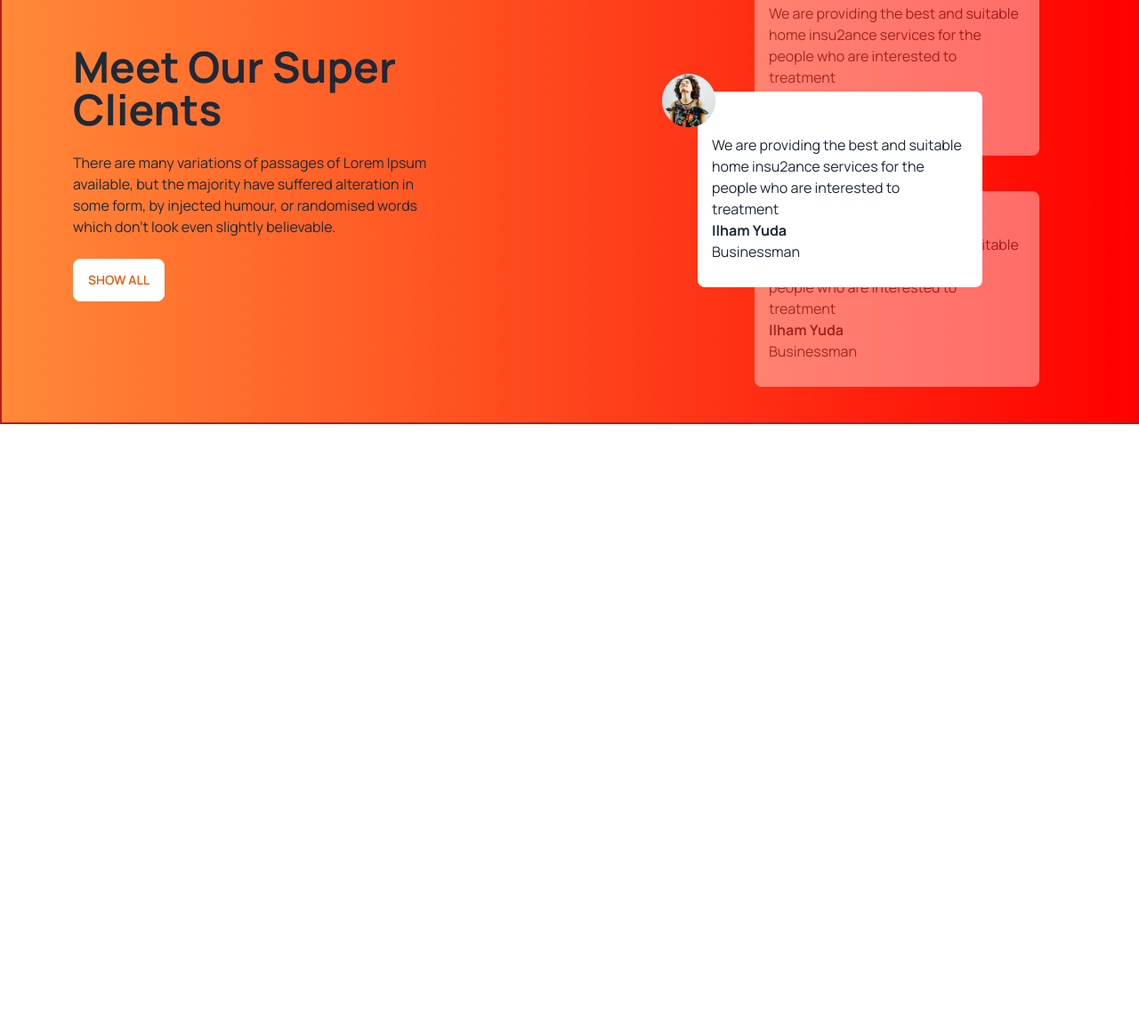
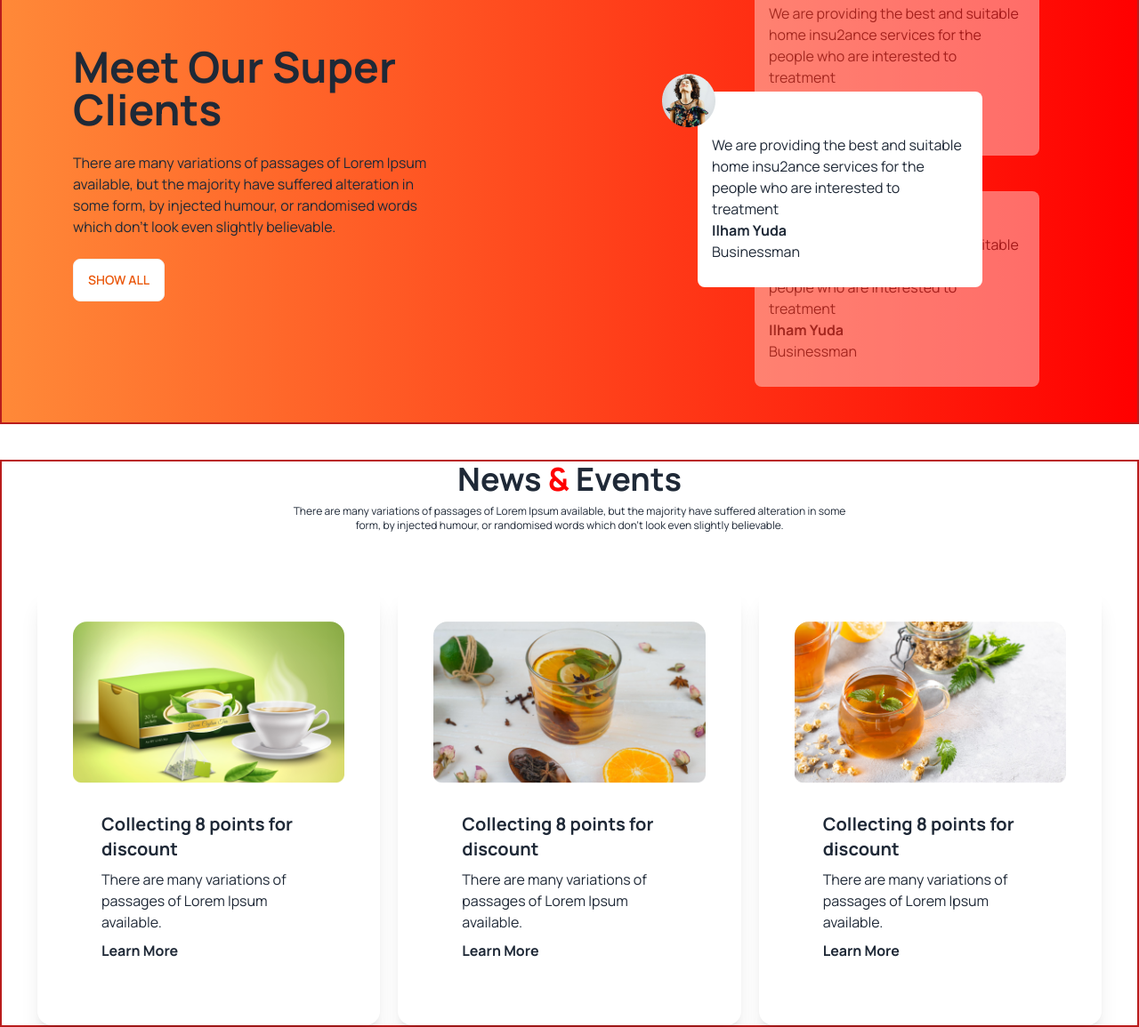
Before and after one commit to Fariha1865/TeaHouse-landing-page-with-Tailwind-DaisyUI-, a plain HTML site: page index.html in a window 1280 px wide. Shown: the part 1970-3125 px from the top of the page at 89% size. Before the commit the page ends 2447 px from the top, so only its background shows below. Drawn offline with nearby package versions, Linux system fonts and the light colour scheme.

Commit message:
new events section added

```diff
--- a/index.html
+++ b/index.html
@@ -185,16 +185,22 @@
                 <!-- left -->
                 <div class="grid grid-cols-2 gap-2 flex-1">
                     <div class="rounded-xl h-36 bg-gradient-to-r from-gradient-start to-gradient-end opacity-10"></div>
-                     <div class="bg-[#E6A6231A] flex rounded-lg px-8 py-12  justify-center row-span-2"><img src="./images/fresh-1.png" alt="" class=""></div>
-                     <div class="bg-[#5776391A] flex justify-center rounded-lg px-8 py-12  row-span-2"><img src="./images/fresh-2.png" alt=""></div>
+                    <div class="bg-[#E6A6231A] flex rounded-lg px-8 py-12  justify-center row-span-2"><img
+                            src="./images/fresh-1.png" alt="" class=""></div>
+                    <div class="bg-[#5776391A] flex justify-center rounded-lg px-8 py-12  row-span-2"><img
+                            src="./images/fresh-2.png" alt=""></div>
                     <div class="rounded-xl h-36 bg-gradient-to-r opacity-10 from-[#555555] to-[#D9D9D9]"></div>
                 </div>
                 <!-- right -->
                 <div class="flex-1">
                     <h1 class="font-bold text-4xl mb-2">Great Tea,<br> Freshly Presented</h1>
-                    <p class="mb-5">The meaning of gong cha is chanese is to provide the best tea to emperor from all possessions . It represents the highest quality and self expectation. Establishing in 2006, Gong cha had been deeply appreciated by its custoers  because of good words of mouth and unique customized service orginated from Taiwan.</p>
+                    <p class="mb-5">The meaning of gong cha is chanese is to provide the best tea to emperor from all
+                        possessions . It represents the highest quality and self expectation. Establishing in 2006, Gong
+                        cha had been deeply appreciated by its custoers because of good words of mouth and unique
+                        customized service orginated from Taiwan.</p>
                     <h1 class="font-bold text-xl mb-2">Unique Taste</h1>
-                    <p class="mb-5">A Unique and different style from other teapots gives a luxurious and minimalist impression</p>
+                    <p class="mb-5">A Unique and different style from other teapots gives a luxurious and minimalist
+                        impression</p>
                     <h1 class="font-bold text-xl mb-2">Premium Quality</h1>
                     <p class="mb-5">Premium Quality that makes tea more elegant and more durable when you use it.</p>
 
@@ -203,8 +209,10 @@
         </section>
 
         <!-- Meet Clients Section -->
-         <section class="max-w-screen-xl mx-auto mt-10 bg-gradient-to-l from-gradient-start to-gradient-end border-2 border-solid border-red-700">
-                <div class="hero-content relative flex-col-reverse lg:flex-row-reverse px-20 py-10 gap-10 lg:gap-72 items-center justify-between">
+        <section
+            class="max-w-screen-xl mx-auto mt-10 bg-gradient-to-l from-gradient-start to-gradient-end border-2 border-solid border-red-700">
+            <div
+                class="hero-content relative flex-col-reverse lg:flex-row-reverse px-20 py-10 gap-10 lg:gap-72 items-center justify-between">
                 <div class="flex-1">
 
                     <!-- reviews -->
@@ -214,7 +222,8 @@
                             <img src="./images/client.png" alt="" class="absolute -top-7 -left-12">
                         </div>
                         <div class="py-5 px-2 pt-10">
-                        <p>We are providing the best and suitable home insu2ance services for the people who are interested to treatment</p>
+                            <p>We are providing the best and suitable home insu2ance services for the people who are
+                                interested to treatment</p>
                             <h1 class="font-bold">Ilham Yuda</h1>
                             <p>Businessman</p>
                         </div>
@@ -225,7 +234,8 @@
                             <img src="./images/client.png" alt="" class="absolute -top-7 -left-12">
                         </div>
                         <div class="py-5 px-2 pt-10">
-                        <p>We are providing the best and suitable home insu2ance services for the people who are interested to treatment</p>
+                            <p>We are providing the best and suitable home insu2ance services for the people who are
+                                interested to treatment</p>
                             <h1 class="font-bold">Ilham Yuda</h1>
                             <p>Businessman</p>
                         </div>
@@ -236,7 +246,8 @@
                             <img src="./images/client.png" alt="" class="absolute -top-7 -left-12">
                         </div>
                         <div class="py-5 px-2 pt-10">
-                        <p>We are providing the best and suitable home insu2ance services for the people who are interested to treatment</p>
+                            <p>We are providing the best and suitable home insu2ance services for the people who are
+                                interested to treatment</p>
                             <h1 class="font-bold">Ilham Yuda</h1>
                             <p>Businessman</p>
                         </div>
@@ -245,12 +256,56 @@
                 <div class="flex-1">
 
                     <h1 class="text-5xl font-bold">Meet Our Super Clients</h1>
-                    <p class="py-6">There are many variations of passages of Lorem Ipsum available, but the majority have suffered alteration in some form, by injected humour, or randomised words which don't look even slightly believable. </p>
+                    <p class="py-6">There are many variations of passages of Lorem Ipsum available, but the majority
+                        have suffered alteration in some form, by injected humour, or randomised words which don't look
+                        even slightly believable. </p>
                     <button class="btn bg-white text-orange-600">Show All</button>
 
                 </div>
             </div>
         </section>
+
+        <!-- New Events Section -->
+        <section class="max-w-screen-xl mx-auto mt-10 border-2 border-solid border-red-700">
+            <h1 class="text-center font-bold text-4xl mb-2">News <span
+                class="text-gradient-start">& </span>Events</h1>
+                <div class="flex justify-center mb-10">
+                    <p class="text-center md:mb-5 w-1/2 text-xs">There are many variations of passages of Lorem Ipsum available, but the majority have suffered alteration in some form, by injected humour, or randomised words which don't look even slightly believable. </p>
+                </div>
+
+                <!-- Cards Holder -->
+                <div class="grid grid-cols-1 lg:grid-cols-3 px-10 gap-5">
+
+                    <!-- card-1 -->
+                    <div class="card bg-base-100 shadow-xl p-10">
+                        <figure><img src="./images/news-1.png" alt="Shoes" /></figure>
+                        <div class="card-body">
+                          <h2 class="font-bold text-xl">Collecting 8 points for<br> discount</h2>
+                          <p>There are many variations of passages of Lorem Ipsum available.</p>
+                          <p class="font-bold">Learn More</p>
+                        </div>
+                      </div>
+                    <!-- card-2 -->
+                    <div class="card bg-base-100 shadow-xl p-10">
+                        <figure><img src="./images/news-2.png" alt="Shoes" /></figure>
+                        <div class="card-body">
+                          <h2 class="font-bold text-xl">Collecting 8 points for<br> discount</h2>
+                          <p>There are many variations of passages of Lorem Ipsum available.</p>
+                          <p class="font-bold">Learn More</p>
+                        </div>
+                      </div>
+                    <!-- card-3 -->
+                    <div class="card bg-base-100 shadow-xl p-10">
+                        <figure><img src="./images/news-3.png" alt="Shoes" /></figure>
+                        <div class="card-body">
+                          <h2 class="font-bold text-xl">Collecting 8 points for<br> discount</h2>
+                          <p>There are many variations of passages of Lorem Ipsum available.</p>
+                          <p class="font-bold">Learn More</p>
+                        </div>
+                      </div>
+                </div>
+
+        </section>
     </main>
 </body>
 
```
Lines whose indentation alone changed are shown as unchanged.
